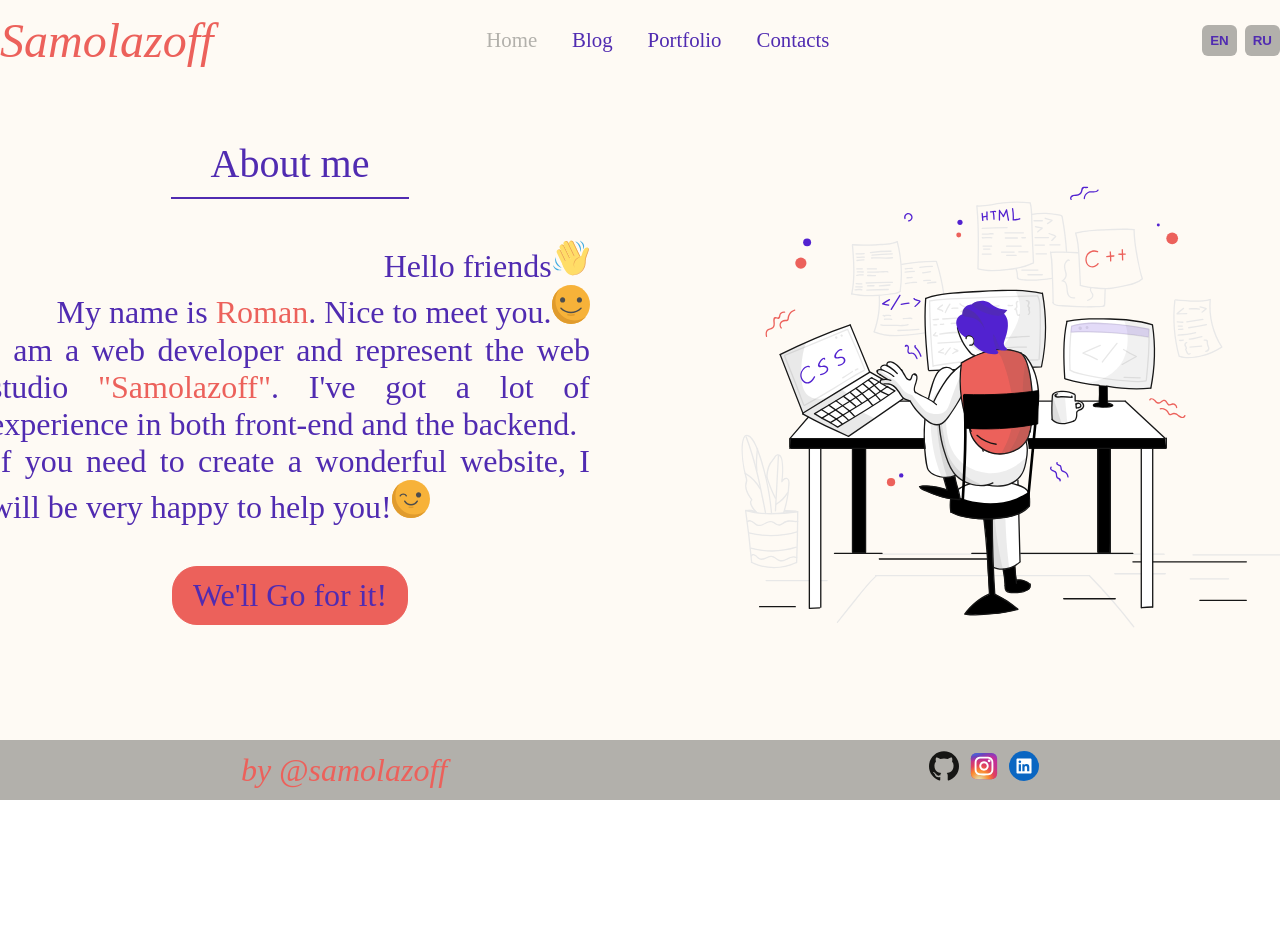
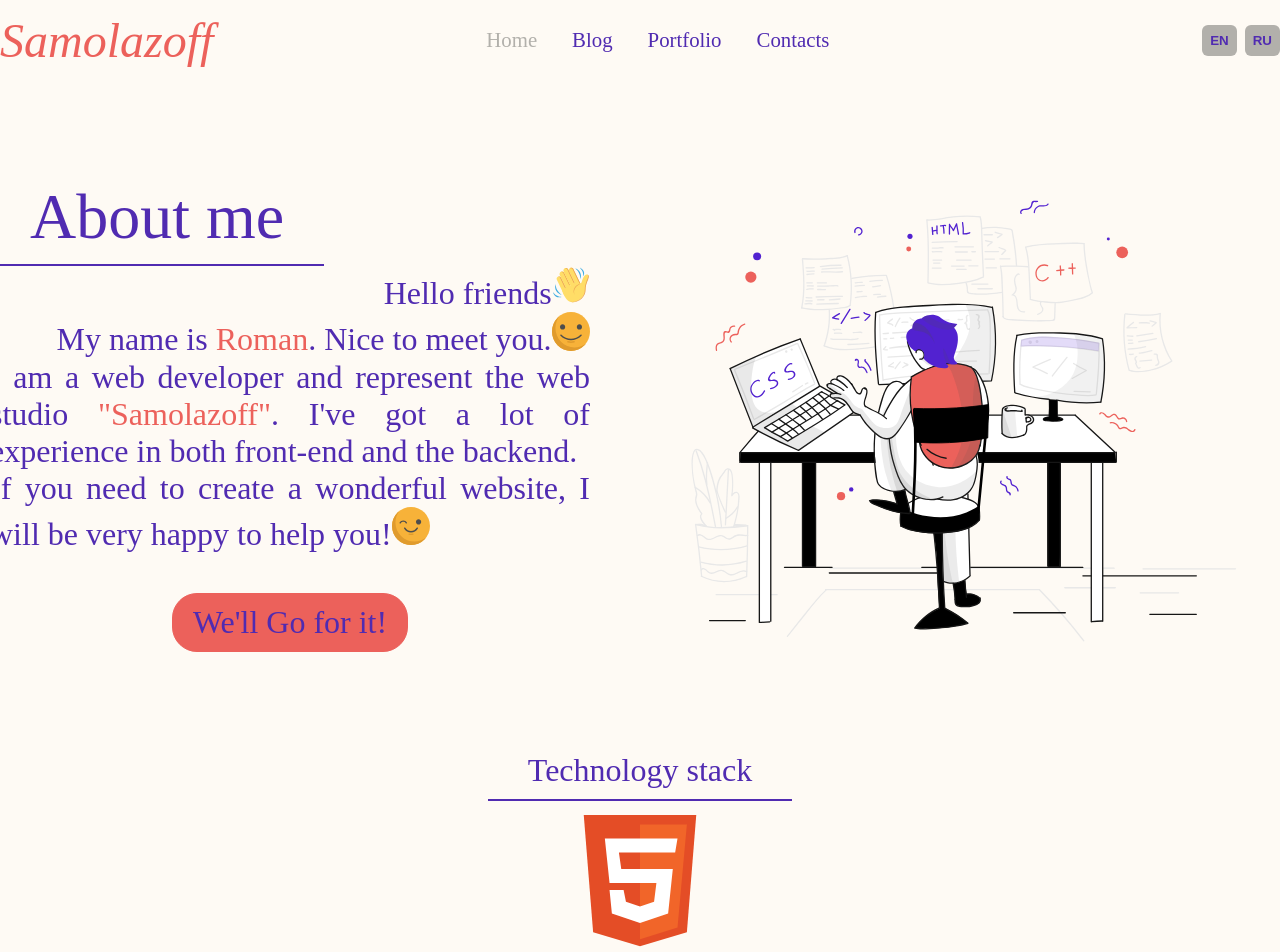
Before and after one commit to samolazoff/Portfolio, a React (Create React App) app: page / in a window 1280 px wide. Shown: the top 952 px of the page. Before the commit the page ends 800 px from the top, so only its background shows below. Built offline with nearby package versions, Linux system fonts and the light colour scheme.

Commit message:
Add stack block

```diff
--- a/src/components/AboutMe/AboutMe.jsx
+++ b/src/components/AboutMe/AboutMe.jsx
@@ -17,9 +17,9 @@ function AboutMe() {
 
     return(
         <>
-            <div className="about-me">
-                <h2 className="title-block">{dataTitle}</h2>
+            <section className="about-me">
                 <p className="about-me-txt">
+                    <h2 className="title-block">{dataTitle}</h2>
                     <span>
                     {dataUsual[0]}
                         <img className="smile-in-txt" src={iconHello} alt="hello" />
@@ -36,8 +36,8 @@ function AboutMe() {
                     </span>
                     <span className="btn btn_important">{dataBtn}</span>
                 </p>
-            </div>
-            <img src={imgBgc} alt="about-me" className="about-me_img" />
+                <img src={imgBgc} alt="about-me" className="about-me_img" />
+            </section>
         </>
     )
 };
--- a/src/components/AboutMe/AboutMe.scss
+++ b/src/components/AboutMe/AboutMe.scss
@@ -1,14 +1,10 @@
 @import '../../styles/Variables.scss';
 
 .about-me{
-    width: 50%;
     display: flex;
-    flex-direction: column;
+    flex-direction: row;
     justify-content: center;
     align-items: center;
-    .title-block{
-        align-self: center;
-    }
     &-txt{
         width: 600px;
         margin-top: 40px;
@@ -25,6 +21,9 @@
         &_important{
             color: map-get($txt-colors, "important");
         }
+        .title-block{
+            align-self:flex-start;
+        }
     }
     &_img{
         width: 50%;
--- /dev/null
+++ b/src/components/Stack/Stack.jsx
@@ -0,0 +1,38 @@
+import './Stack.scss';
+
+import imgHtml from '../../static/icons/html-5.svg';
+
+function itemStack(name, img) {
+    return(
+        <li className="item">
+            <img src={img} alt={name} title={name}/>
+        </li>
+    )
+};
+
+function Stack() {
+    const imgArr = [
+        {
+            name: 'Html5',
+            img: imgHtml
+        }
+    ];
+    return(
+        <section className='stack'>
+            <h2 className="title-block">Technology stack</h2>
+            <ul className="stack-items">
+                {
+                    imgArr.map((item) => {
+                        return (
+                            itemStack(item.name, item.img)
+                        )
+                    })
+                }
+
+            </ul>
+
+        </section>
+    )
+};
+
+export default Stack;
--- /dev/null
+++ b/src/components/Stack/Stack.scss
@@ -0,0 +1,23 @@
+@import '../../styles/Variables.scss';
+
+.stack{
+    margin-top: 50px;
+    width: 100%;
+    display: flex;
+    flex-direction: column;
+    justify-content: center;
+    align-items: center;
+    &-items{
+        display: flex;
+        flex-direction: row;
+        justify-content: center;
+        align-items: center;
+        flex-wrap: wrap;
+        gap: 25px;
+        .item{
+            img{
+                width: 150px;
+            }
+        }
+    }
+}
--- a/src/pages/Home/Home.jsx
+++ b/src/pages/Home/Home.jsx
@@ -1,12 +1,14 @@
 import './Home.scss';
 
 import AboutMe from '../../components/AboutMe/AboutMe';
+import Stack from '../../components/Stack/Stack';
 
 
 function Home() {
     return(
         <section className="home-page container container_page">
             <AboutMe></AboutMe>
+            <Stack></Stack>
         </section>
     )
 };
--- a/src/pages/Home/Home.scss
+++ b/src/pages/Home/Home.scss
@@ -2,7 +2,7 @@
 
 .home-page{
     display: flex;
-    flex-direction: row;
+    flex-direction: column;
     justify-content: flex-start;
     align-items: center;
 
--- a/src/styles/App.scss
+++ b/src/styles/App.scss
@@ -19,7 +19,7 @@
 .title-block{
     padding: 10px 40px;
     border-bottom: 2px solid map-get($txt-colors , "primery");
-    font-size: 2.5em;
+    font-size: 2.0em;
     font-weight: 500;
     color: map-get($txt-colors , "primery");
 }
```
Also changed, not shown: src/static/icons/html-5.svg (added), src/static/icons/js.svg (added).
